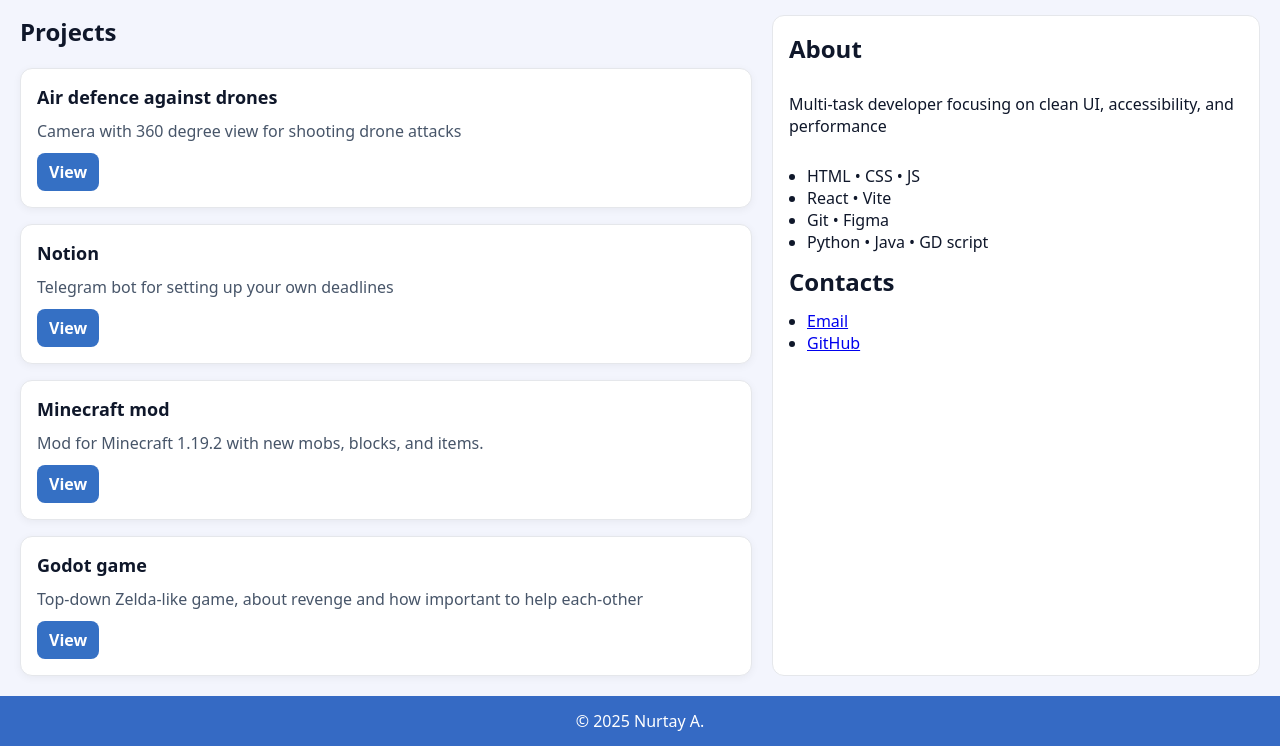
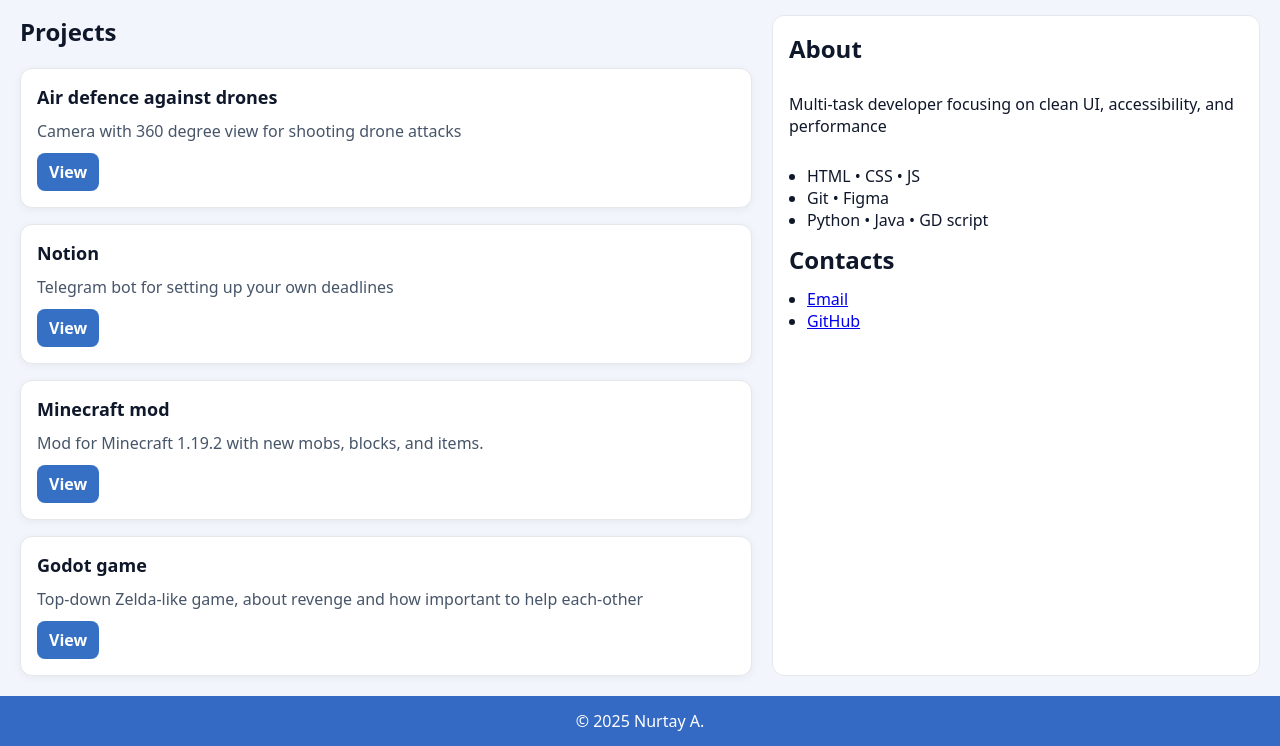
Before and after one commit to KhanOfTheMoon/webass3, a plain HTML site: page index3.html in a window 1280 px wide. Shown: the part 67-813 px from the top of the page. Drawn offline with Linux system fonts and the light colour scheme.

Commit message:
Update index3.html

```diff
--- a/index3.html
+++ b/index3.html
@@ -55,7 +55,6 @@
                 <p>Multi-task developer focusing on clean UI, accessibility, and performance</p>
                 <ul class="stack">
                     <li>HTML • CSS • JS</li>
-                    <li>React • Vite</li>
                     <li>Git • Figma</li>
                     <li>Python • Java • GD script</li>
                 </ul>
@@ -73,4 +72,5 @@
         </div>
     </div>
 </body>
+
 </html>
```
